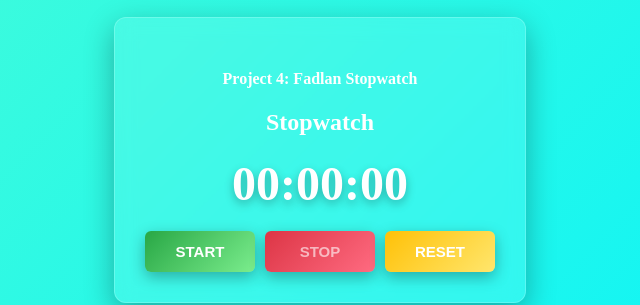
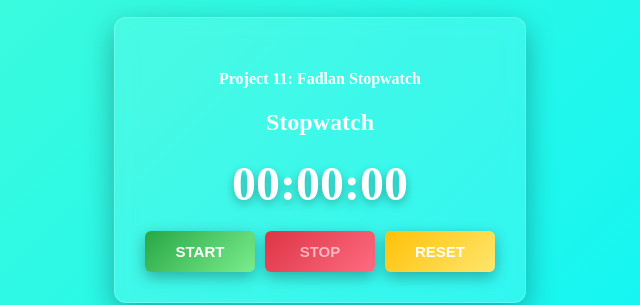
Before and after one commit to FadlanHussein/Task-11-Stopwatch, a plain HTML site: page index.html in a window 1280 px wide. Shown: the part 240-545 px from the top of the page, 320-960 px from the left. Drawn offline with Linux system fonts and the light colour scheme.

Commit message:
index.html

```diff
--- a/index.html
+++ b/index.html
@@ -9,7 +9,7 @@
 </head>
 <body>
     <div class="stopwatch-container">
-        <H4>Project 4: Fadlan Stopwatch</H4>
+        <H4>Project 11: Fadlan Stopwatch</H4>
         <h1>Stopwatch</h1>
         <p class="time-display" id="time">00:00:00</p>
         <div class="button-group">
```
